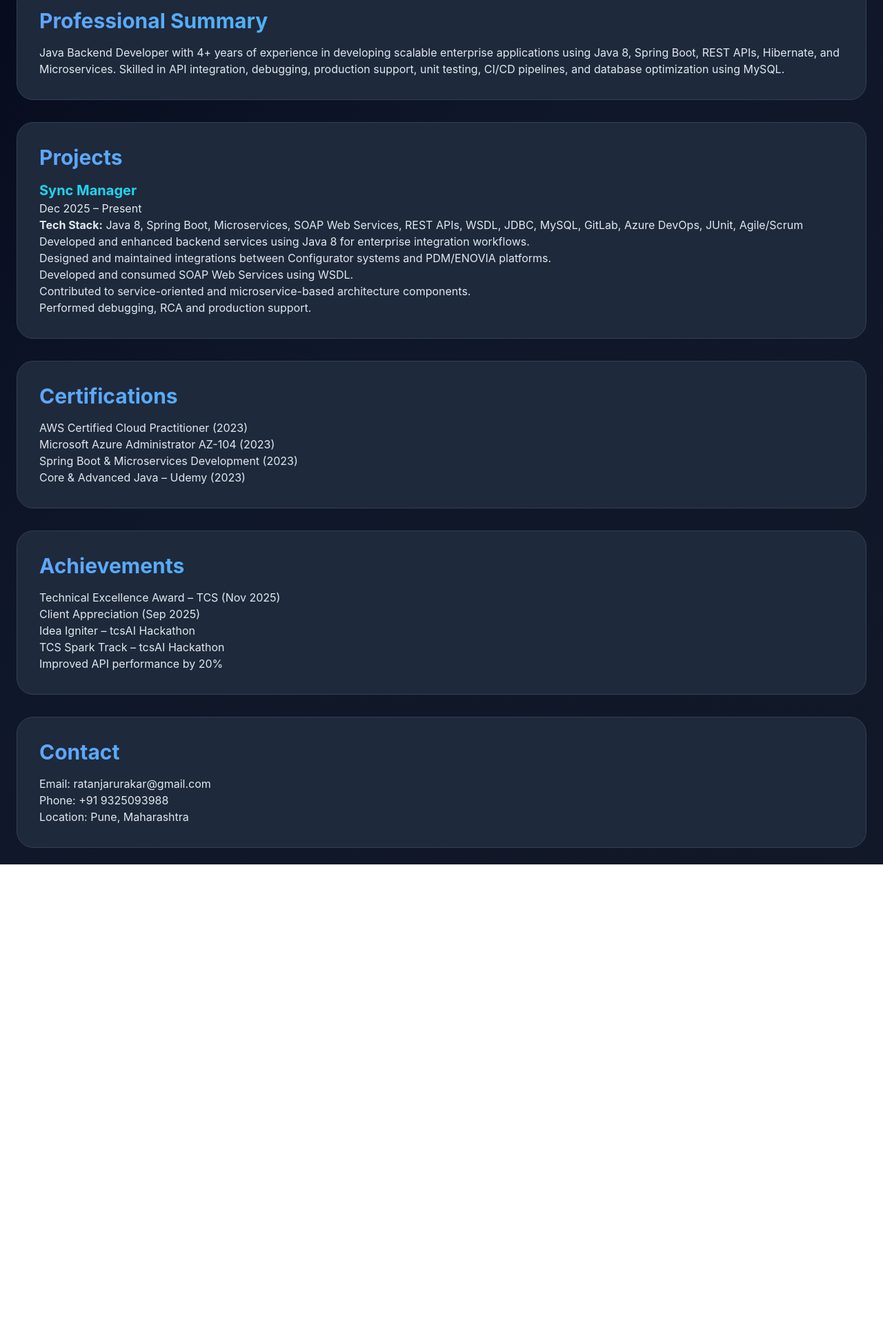
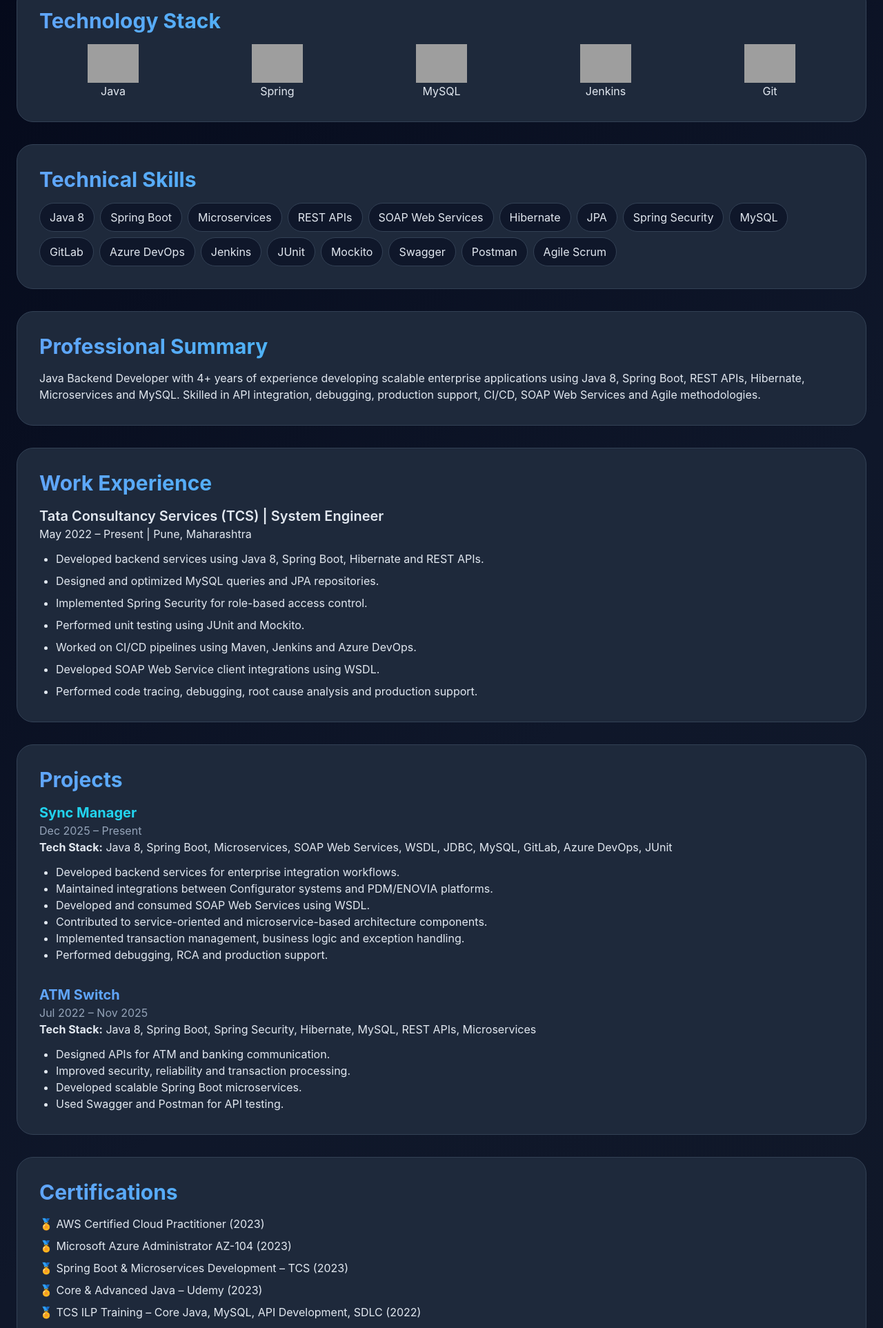
Before and after one commit to Ratan1232/ratan-jarudkar-portfolio, a plain HTML site: page index.html in a window 1280 px wide. Shown: the part 575-2500 px from the top of the page at 69% size. Before the commit the page ends 1828 px from the top, so only its background shows below. Drawn offline with nearby package versions, Linux system fonts and the light colour scheme; grey boxes are pictures that could not be loaded.

Commit message:
Final index

```diff
--- a/index.html
+++ b/index.html
@@ -11,7 +11,7 @@
 .glass{background:rgba(30,41,59,.82);backdrop-filter:blur(12px);border:1px solid rgba(255,255,255,.08)}
 .card{background:#1e293b;border:1px solid #334155;border-radius:24px;padding:32px}
 .gradient{background:linear-gradient(90deg,#60a5fa,#22d3ee);-webkit-background-clip:text;-webkit-text-fill-color:transparent}
-.skill{background:#0f172a;border:1px solid #334155;padding:8px 14px;border-radius:999px}
+.skill{background:#0f172a;border:1px solid #334155;padding:8px 14px;border-radius:999px;display:inline-block}
 </style>
 </head>
 <body>
@@ -19,10 +19,10 @@
 <div class="max-w-7xl mx-auto p-5 flex justify-between items-center flex-wrap">
 <div>
 <h1 class="text-3xl font-bold gradient">Ratan Jarudkar</h1>
-<p class="text-slate-400">Java Backend Developer | Spring Boot | Microservices | REST APIs | SOAP Web Services</p>
+<p class="text-slate-400">Java Backend Developer | 4+ Years Experience | Spring Boot | Microservices</p>
 </div>
 <div class="flex gap-5 text-xl">
-<a href="https://www.linkedin.com/in/ratan-jarudkar" target="_blank"><i class="fab fa-linkedin"></i></a>
+<a href="https://www.linkedin.com/in/ratan-jarudkar/" target="_blank"><i class="fab fa-linkedin"></i></a>
 <a href="https://github.com/Ratan1232" target="_blank"><i class="fab fa-github"></i></a>
 <a href="https://leetcode.com/u/ratanjarurakar/" target="_blank"><i class="fas fa-code"></i></a>
 <a href="https://ratan1232.github.io/ratan-jarudkar-portfolio/" target="_blank"><i class="fas fa-globe"></i></a>
@@ -34,7 +34,7 @@
 
 <section class="glass rounded-3xl p-10">
 <h2 class="text-5xl font-bold">Building <span class="gradient">Scalable Enterprise Applications</span></h2>
-<p class="mt-4 text-lg text-slate-300">Java Backend Developer with 4+ years of experience in Java 8, Spring Boot, Microservices, REST APIs, Hibernate, SOAP Services and Enterprise Applications.</p>
+<p class="mt-4 text-lg text-slate-300">Java Backend Developer with 4+ years of experience in Java 8, Spring Boot, Microservices, REST APIs, SOAP Services and Enterprise Applications.</p>
 <div class="mt-6 space-y-2">
 <p>📧 ratanjarurakar@gmail.com</p>
 <p>📱 +91 9325093988</p>
@@ -48,52 +48,118 @@
 </section>
 
 <section class="card">
+<h2 class="text-3xl font-bold gradient mb-4">Technology Stack</h2>
+<div class="grid grid-cols-2 md:grid-cols-5 gap-6 text-center">
+<div><img src="https://cdn.jsdelivr.net/gh/devicons/devicon/icons/java/java-original.svg" class="h-14 mx-auto"><p>Java</p></div>
+<div><img src="https://cdn.jsdelivr.net/gh/devicons/devicon/icons/spring/spring-original.svg" class="h-14 mx-auto"><p>Spring</p></div>
+<div><img src="https://cdn.jsdelivr.net/gh/devicons/devicon/icons/mysql/mysql-original.svg" class="h-14 mx-auto"><p>MySQL</p></div>
+<div><img src="https://cdn.jsdelivr.net/gh/devicons/devicon/icons/jenkins/jenkins-original.svg" class="h-14 mx-auto"><p>Jenkins</p></div>
+<div><img src="https://cdn.jsdelivr.net/gh/devicons/devicon/icons/git/git-original.svg" class="h-14 mx-auto"><p>Git</p></div>
+</div>
+</section>
+
+<section class="card">
+<h2 class="text-3xl font-bold gradient mb-4">Technical Skills</h2>
+<div class="flex flex-wrap gap-2">
+<span class="skill">Java 8</span><span class="skill">Spring Boot</span><span class="skill">Microservices</span>
+<span class="skill">REST APIs</span><span class="skill">SOAP Web Services</span><span class="skill">Hibernate</span>
+<span class="skill">JPA</span><span class="skill">Spring Security</span><span class="skill">MySQL</span>
+<span class="skill">GitLab</span><span class="skill">Azure DevOps</span><span class="skill">Jenkins</span>
+<span class="skill">JUnit</span><span class="skill">Mockito</span><span class="skill">Swagger</span>
+<span class="skill">Postman</span><span class="skill">Agile Scrum</span>
+</div>
+</section>
+
+<section class="card">
 <h2 class="text-3xl font-bold gradient mb-4">Professional Summary</h2>
-<p>Java Backend Developer with 4+ years of experience in developing scalable enterprise applications using Java 8, Spring Boot, REST APIs, Hibernate, and Microservices. Skilled in API integration, debugging, production support, unit testing, CI/CD pipelines, and database optimization using MySQL.</p>
+<p>Java Backend Developer with 4+ years of experience developing scalable enterprise applications using Java 8, Spring Boot, REST APIs, Hibernate, Microservices and MySQL. Skilled in API integration, debugging, production support, CI/CD, SOAP Web Services and Agile methodologies.</p>
+</section>
+
+<section class="card">
+<h2 class="text-3xl font-bold gradient mb-4">Work Experience</h2>
+<h3 class="text-xl font-semibold">Tata Consultancy Services (TCS) | System Engineer</h3>
+<p>May 2022 – Present | Pune, Maharashtra</p>
+<ul class="list-disc ml-6 mt-3 space-y-2">
+<li>Developed backend services using Java 8, Spring Boot, Hibernate and REST APIs.</li>
+<li>Designed and optimized MySQL queries and JPA repositories.</li>
+<li>Implemented Spring Security for role-based access control.</li>
+<li>Performed unit testing using JUnit and Mockito.</li>
+<li>Worked on CI/CD pipelines using Maven, Jenkins and Azure DevOps.</li>
+<li>Developed SOAP Web Service client integrations using WSDL.</li>
+<li>Performed code tracing, debugging, root cause analysis and production support.</li>
+</ul>
 </section>
 
 <section class="card">
 <h2 class="text-3xl font-bold gradient mb-4">Projects</h2>
 <h3 class="text-xl font-bold text-cyan-400">Sync Manager</h3>
-<p>Dec 2025 – Present</p>
-<p><b>Tech Stack:</b> Java 8, Spring Boot, Microservices, SOAP Web Services, REST APIs, WSDL, JDBC, MySQL, GitLab, Azure DevOps, JUnit, Agile/Scrum</p>
-<ul>
-<li>Developed and enhanced backend services using Java 8 for enterprise integration workflows.</li>
-<li>Designed and maintained integrations between Configurator systems and PDM/ENOVIA platforms.</li>
+<p class="text-slate-400">Dec 2025 – Present</p>
+<p><b>Tech Stack:</b> Java 8, Spring Boot, Microservices, SOAP Web Services, WSDL, JDBC, MySQL, GitLab, Azure DevOps, JUnit</p>
+<ul class="list-disc ml-6 mt-3">
+<li>Developed backend services for enterprise integration workflows.</li>
+<li>Maintained integrations between Configurator systems and PDM/ENOVIA platforms.</li>
 <li>Developed and consumed SOAP Web Services using WSDL.</li>
 <li>Contributed to service-oriented and microservice-based architecture components.</li>
+<li>Implemented transaction management, business logic and exception handling.</li>
 <li>Performed debugging, RCA and production support.</li>
+</ul>
+
+<h3 class="text-xl font-bold text-blue-400 mt-8">ATM Switch</h3>
+<p class="text-slate-400">Jul 2022 – Nov 2025</p>
+<p><b>Tech Stack:</b> Java 8, Spring Boot, Spring Security, Hibernate, MySQL, REST APIs, Microservices</p>
+<ul class="list-disc ml-6 mt-3">
+<li>Designed APIs for ATM and banking communication.</li>
+<li>Improved security, reliability and transaction processing.</li>
+<li>Developed scalable Spring Boot microservices.</li>
+<li>Used Swagger and Postman for API testing.</li>
 </ul>
 </section>
 
 <section class="card">
 <h2 class="text-3xl font-bold gradient mb-4">Certifications</h2>
-<ul>
-<li>AWS Certified Cloud Practitioner (2023)</li>
-<li>Microsoft Azure Administrator AZ-104 (2023)</li>
-<li>Spring Boot & Microservices Development (2023)</li>
-<li>Core & Advanced Java – Udemy (2023)</li>
+<ul class="space-y-2">
+<li>🏅 AWS Certified Cloud Practitioner (2023)</li>
+<li>🏅 Microsoft Azure Administrator AZ-104 (2023)</li>
+<li>🏅 Spring Boot & Microservices Development – TCS (2023)</li>
+<li>🏅 Core & Advanced Java – Udemy (2023)</li>
+<li>🏅 TCS ILP Training – Core Java, MySQL, API Development, SDLC (2022)</li>
 </ul>
 </section>
 
 <section class="card">
 <h2 class="text-3xl font-bold gradient mb-4">Achievements</h2>
-<ul>
-<li>Technical Excellence Award – TCS (Nov 2025)</li>
-<li>Client Appreciation (Sep 2025)</li>
-<li>Idea Igniter – tcsAI Hackathon</li>
-<li>TCS Spark Track – tcsAI Hackathon</li>
-<li>Improved API performance by 20%</li>
+<ul class="space-y-2">
+<li>🏆 Technical Excellence Award – TCS (Nov 2025)</li>
+<li>👏 Client Appreciation (Sep 2025)</li>
+<li>💡 Idea Igniter – tcsAI Hackathon (Nov 2025)</li>
+<li>🚀 TCS Spark Track – tcsAI Hackathon (Nov 2025)</li>
+<li>⚡ Improved API performance by 20% through optimization strategies.</li>
 </ul>
 </section>
 
-<section id="contact" class="card">
-<h2 class="text-3xl font-bold gradient mb-4">Contact</h2>
-<p>Email: ratanjarurakar@gmail.com</p>
-<p>Phone: +91 9325093988</p>
-<p>Location: Pune, Maharashtra</p>
+<section class="card">
+<h2 class="text-3xl font-bold gradient mb-4">Education</h2>
+<p><b>GH Raisoni College of Engineering, Nagpur</b></p>
+<p>Bachelor of Engineering – Mechanical Engineering</p>
+<p>2018 – 2021 | CGPA: 8.5</p>
 </section>
 
+<section class="card">
+<h2 class="text-3xl font-bold gradient mb-4">Coding Profiles</h2>
+<div class="grid md:grid-cols-2 gap-4">
+<a href="https://github.com/Ratan1232" class="glass p-4 rounded-xl">GitHub – Backend Projects & Java Development</a>
+<a href="https://leetcode.com/u/ratanjarurakar/" class="glass p-4 rounded-xl">LeetCode – DSA & Algorithms</a>
+</div>
+</section>
+
+<section id="contact" class="card">
+<h2 class="text-3xl font-bold gradient mb-4">Contact Me</h2>
+<p>📧 ratanjarurakar@gmail.com</p>
+<p>📱 +91 9325093988</p>
+<p>📍 Pune, Maharashtra</p>
+</section>
+
+<footer class="text-center py-8 text-slate-500">© 2026 Ratan Jarudkar | Java Backend Developer</footer>
 </div>
 </body>
 </html>
```
